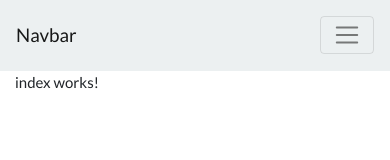
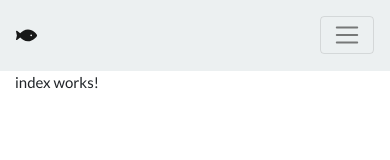
Before and after one commit to KisSzenty/FishInTheWEB, an Angular app: page / in a window 390 px wide. Shown: the top 160 px of the page. Built offline with nearby package versions, Linux system fonts and the light colour scheme.

Commit message:
fish logó

```diff
--- a/package.json
+++ b/package.json
@@ -19,6 +19,9 @@
     "@angular/platform-browser": "~8.1.2",
     "@angular/platform-browser-dynamic": "~8.1.2",
     "@angular/router": "~8.1.2",
+    "@fortawesome/angular-fontawesome": "^0.5.0",
+    "@fortawesome/fontawesome-svg-core": "^1.2.21",
+    "@fortawesome/free-solid-svg-icons": "^5.10.1",
     "bootswatch": "^4.3.1",
     "nodemon": "^1.19.1",
     "rxjs": "~6.4.0",
--- a/src/app/app.component.html
+++ b/src/app/app.component.html
@@ -1,31 +1,4 @@
-<nav class="navbar navbar-expand-sm navbar-light bg-light">
-  <a class="navbar-brand"
-     routerLink="/">Navbar</a>
-  <button class="navbar-toggler d-lg-none"
-          type="button"
-          data-toggle="collapse"
-          data-target="#collapsibleNavId"
-          aria-controls="collapsibleNavId"
-          aria-expanded="false"
-          aria-label="Toggle navigation">
-    <span class="navbar-toggler-icon"></span>
-  </button>
-  <div class="collapse navbar-collapse"
-       id="collapsibleNavId">
-    <ul class="navbar-nav mr-auto mt-2 mt-lg-0">
-      <li class="nav-item active">
-        <a class="nav-link"
-           routerLink="/">Home <span class="sr-only">(current)</span></a>
-      </li>
-      <li class="nav-item">
-        <a class="nav-link"
-           routerLink="/admin/order">Orders</a>
-      </li>
-
-    </ul>
-
-  </div>
-</nav>
+<app-navbar></app-navbar>
 
 <div class="container">
   <div class="row">
--- /dev/null
+++ b/src/app/page/navbar/navbar.component.html
@@ -0,0 +1,21 @@
+<nav class="navbar navbar-expand-sm navbar-light bg-light">
+  <a class="navbar-brand" routerLink="/">
+    <fa-icon [icon]="faFish"></fa-icon>
+  </a>
+  <button class="navbar-toggler d-lg-none" type="button" data-toggle="collapse" data-target="#collapsibleNavId"
+    aria-controls="collapsibleNavId" aria-expanded="false" aria-label="Toggle navigation">
+    <span class="navbar-toggler-icon"></span>
+  </button>
+  <div class="collapse navbar-collapse" id="collapsibleNavId">
+    <ul class="navbar-nav mr-auto mt-2 mt-lg-0">
+      <li class="nav-item active">
+        <a class="nav-link" routerLink="/">Home <span class="sr-only">(current)</span></a>
+      </li>
+      <li class="nav-item">
+        <a class="nav-link" routerLink="/admin/order">Orders</a>
+      </li>
+
+    </ul>
+
+  </div>
+</nav>
--- /dev/null
+++ b/src/app/page/navbar/navbar.component.ts
@@ -0,0 +1,18 @@
+import { Component, OnInit } from '@angular/core';
+import { faFish } from '@fortawesome/free-solid-svg-icons';
+
+@Component({
+  selector: 'app-navbar',
+  templateUrl: './navbar.component.html',
+  styleUrls: ['./navbar.component.css']
+})
+export class NavbarComponent implements OnInit {
+
+  faFish = faFish;
+
+  constructor() { }
+
+  ngOnInit() {
+  }
+
+}
```
Also changed, not shown: src/app/app.module.ts (+7 -3 lines), src/app/page/navbar/navbar.component.css (added), 2 other files (tests, documents, lock files or other folders).
